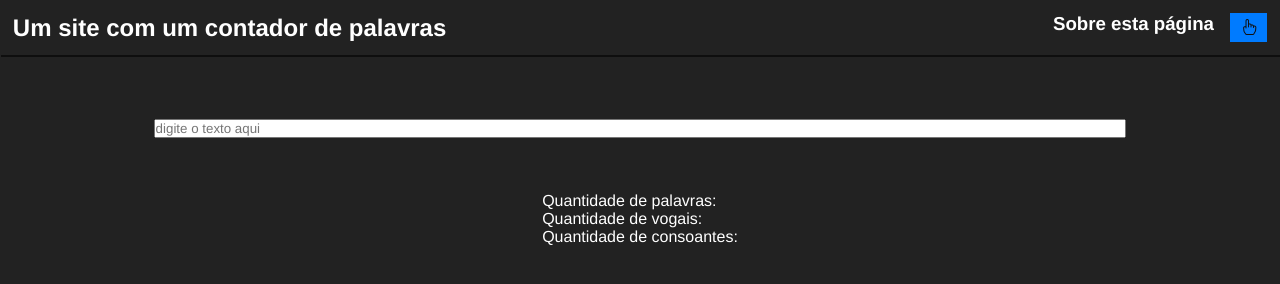
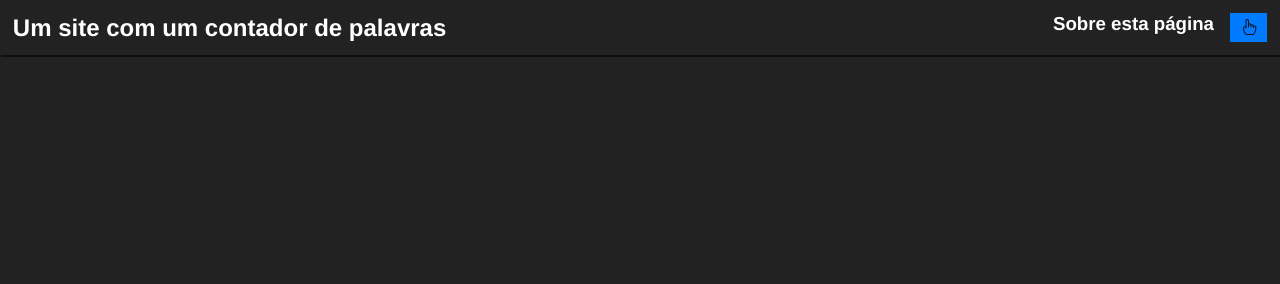
Before and after one commit to Naremancil/Praticando-Web, a plain HTML site: page Contador de palavras/index.html in a window 1280 px wide. Drawn offline with nearby package versions, Linux system fonts and the light colour scheme.

Commit message:
Estudos novos de form me fizeram mudar de ideia

```diff
--- a/Contador de palavras/index.html
+++ b/Contador de palavras/index.html
@@ -30,12 +30,14 @@
         </div>
     </header>
     <main>
-        <input type="text" id="text-field" placeholder="digite o texto aqui">
+        <!--<textarea id="text-field" placeholder="digite o texto aqui"></textarea>
         <div id="score">
-            <p>Quantidade de palavras: <span id="words"></span></p>
+            <p>Quantidade de letras: <span id="letters"></span></p>
             <p>Quantidade de vogais: <span id="vogals"></span></p>
             <p>Quantidade de consoantes: <span id="consoants"></span></p>
-        </div>
-        </main>
+        </div>-->
+
+
+    </main>
 </body>
 </html>
--- a/Contador de palavras/style.css
+++ b/Contador de palavras/style.css
@@ -101,7 +101,8 @@ main{
     padding: 2em;
 }
 
-input{
+#text-field{
     width: 80%;
+    padding: 1em;
     margin-bottom: 4em;
 }
```
Also changed, not shown: Contador de palavras/script.js (+40 -0 lines).
